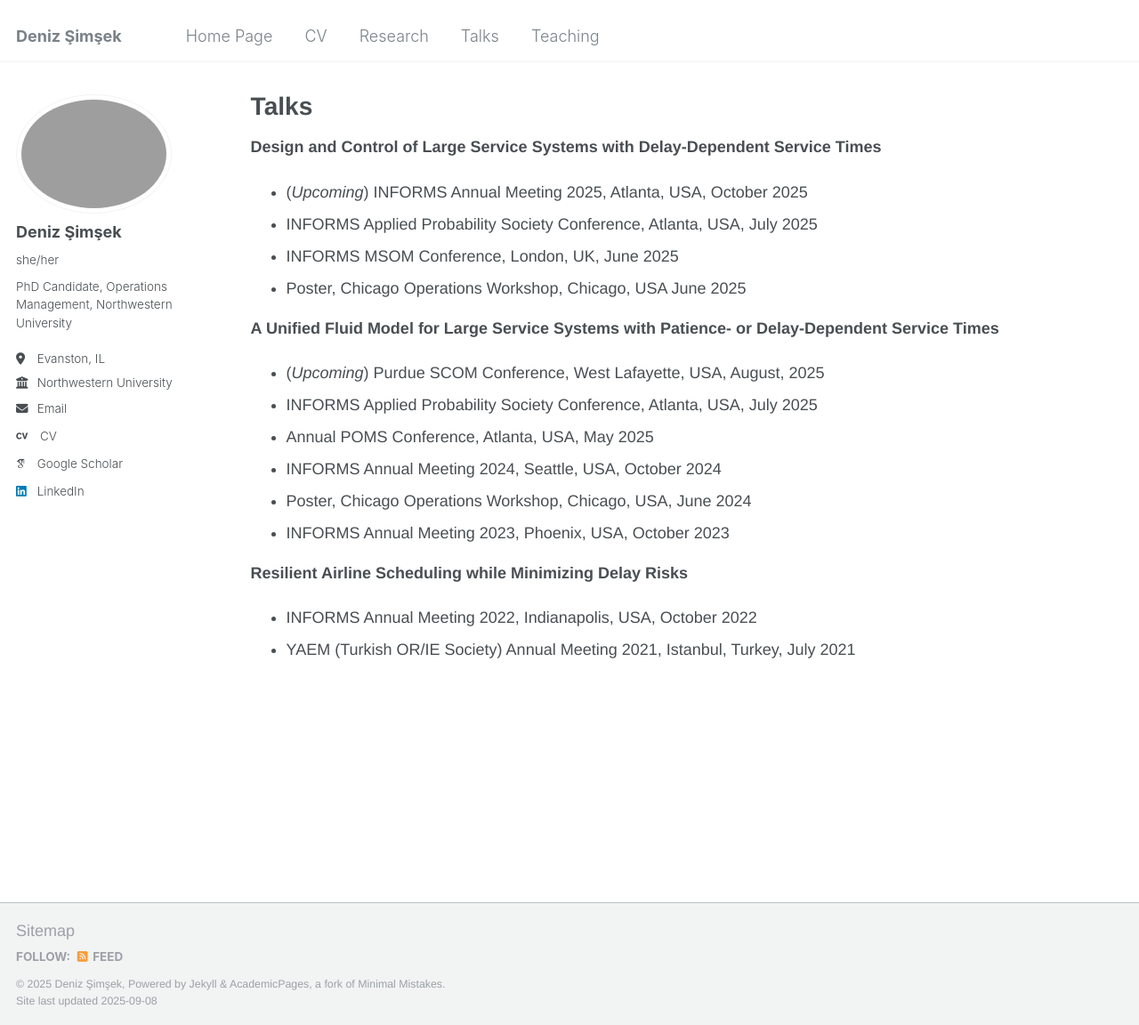
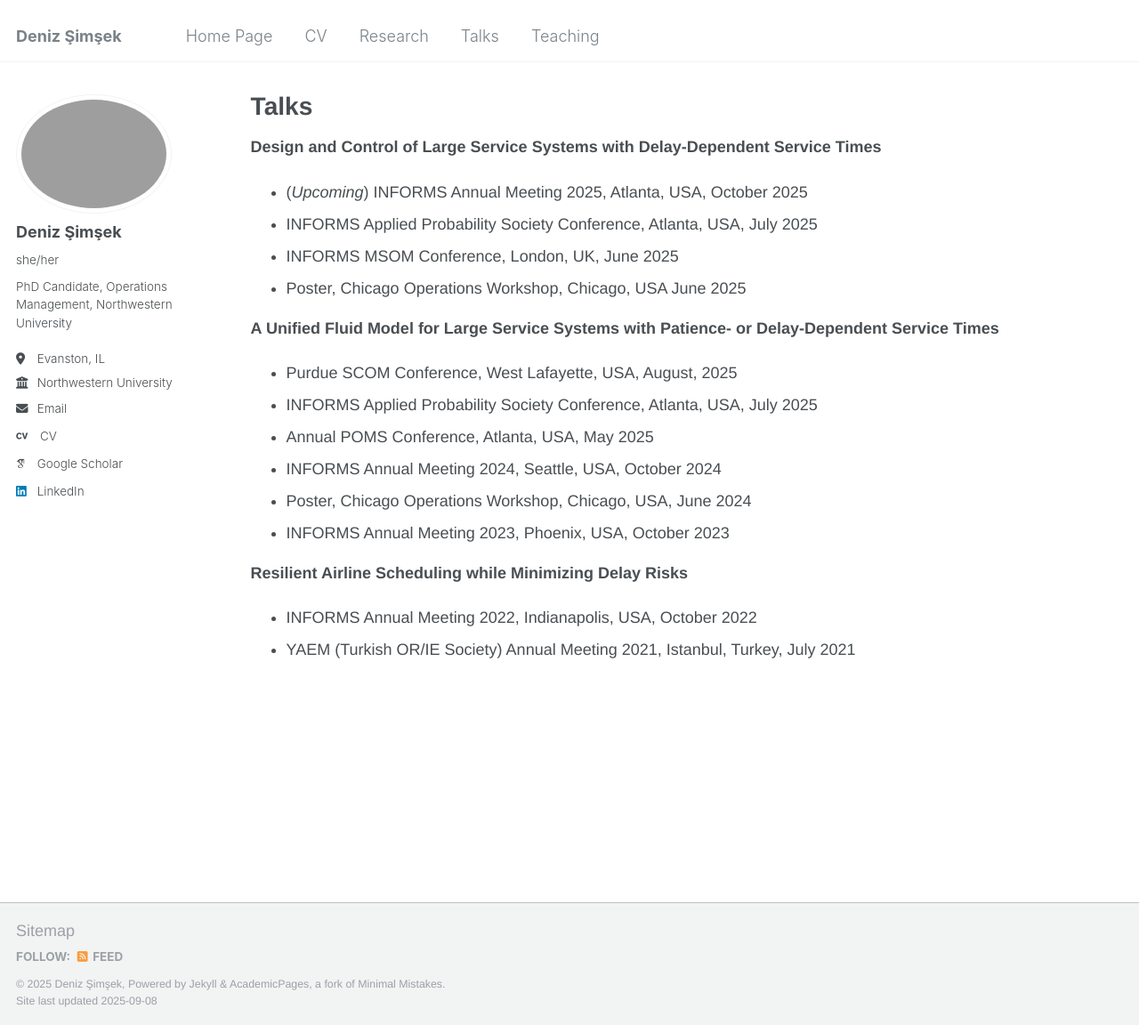
Before and after one commit to deniz-simsek/deniz-simsek.github.io, a Jekyll site: the page built from _pages/talks.md, in a window 1280 px wide and 1152 px high. Shown: the whole window at 89% size. Built offline with Jekyll 4.4.1, drawn with Linux system fonts in a browser that asks for light colours; some web fonts are replaced.

Commit message:
Update talks.md

```diff
--- a/_pages/talks.md
+++ b/_pages/talks.md
@@ -14,7 +14,7 @@ redirect_from:
   * Poster, Chicago Operations Workshop, Chicago, USA June 2025
 
 **A Unified Fluid Model for Large Service Systems with Patience- or Delay-Dependent Service Times**
-  * (_Upcoming_) Purdue SCOM Conference, West Lafayette, USA, August, 2025
+  * Purdue SCOM Conference, West Lafayette, USA, August, 2025
   * INFORMS Applied Probability Society Conference, Atlanta, USA, July 2025
   * Annual POMS Conference, Atlanta, USA, May 2025
   * INFORMS Annual Meeting 2024, Seattle, USA, October 2024
```
